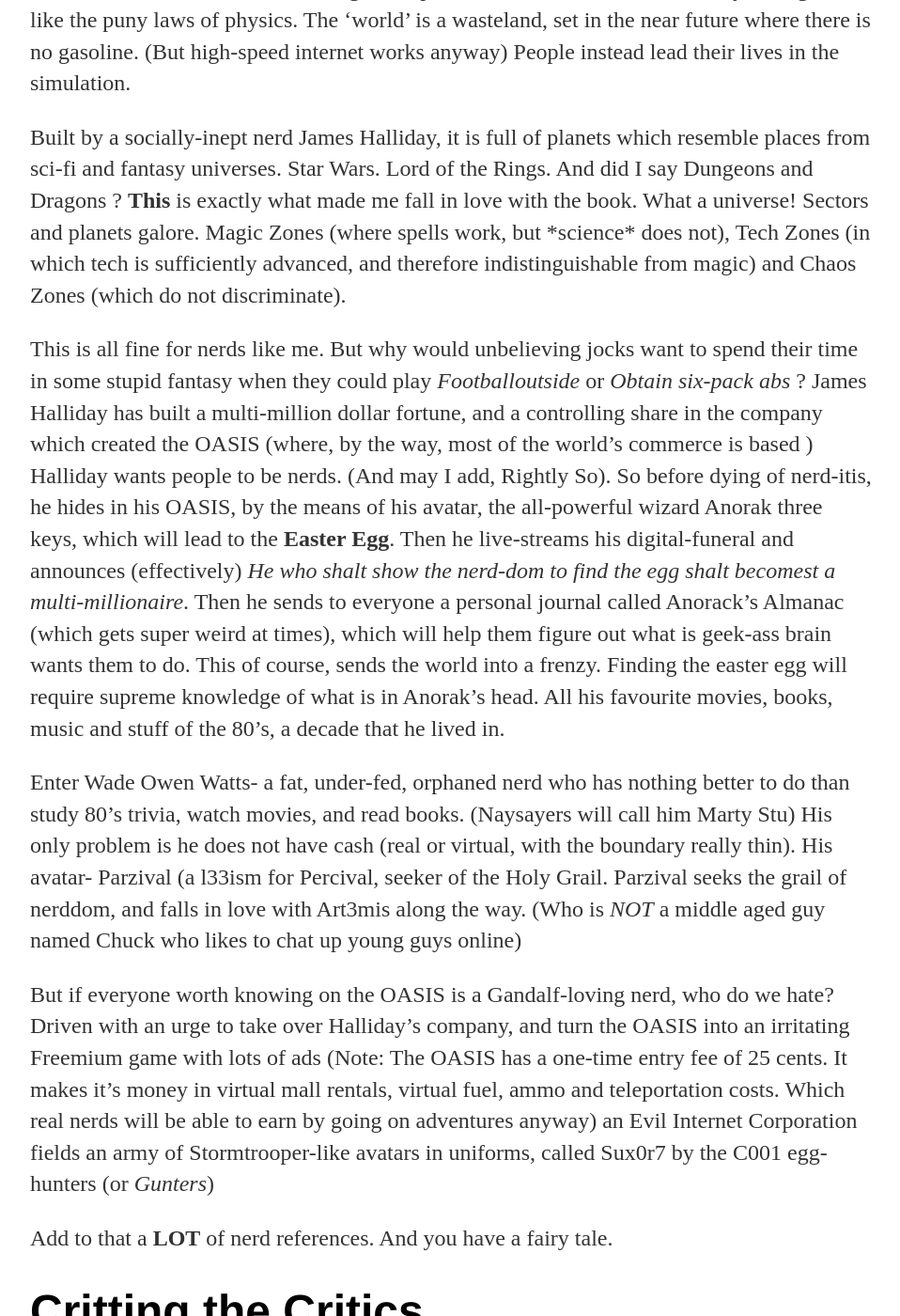
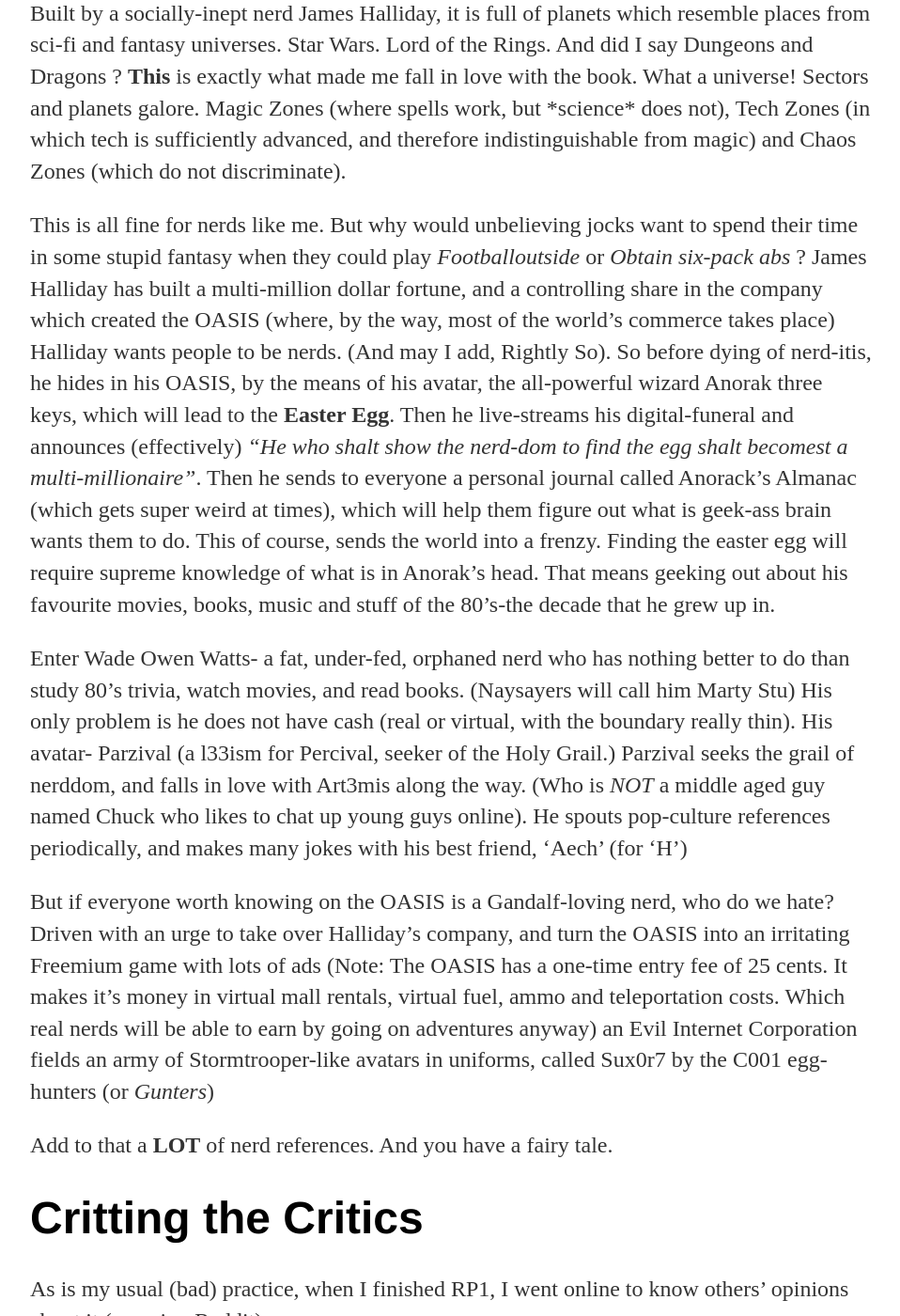
Before and after one commit to akshayrdeodhar/akshayrdeodhar.github.io, a Jekyll site: the page built from _posts/2018-10-03-ready-player-one.md, in a window 1280 px wide and 1400 px high, scrolled down 2998 px. Shown: the whole window at 94% size, without its empty margins (160-1118 px from the left). Built offline with Jekyll 4.4.1, drawn with Linux system fonts in a browser that asks for light colours; some of the changed text lies outside the part shown.

Commit message:
online editing

```diff
--- a/_posts/2018-10-03-ready-player-one.md
+++ b/_posts/2018-10-03-ready-player-one.md
@@ -30,9 +30,9 @@
 ![RP1](/images/rp1.jpg)
 
 The book is set in the OASIS (it stands for *Ontologically Anthropocentric Sensory Immersive Simulation* But if you ask Agent Grant Ward, he'd say:
-> Someone really wanted their initials to spell OASIS
+> "Someone really wanted their initials to spell OASIS"
 
-![SHIELD](/images/ward.jpg)
+![SHIELD](/images/ward.jpeg)
 
 The author builds the OASIS, and then builds a real world around it. He builds the real world in such a way that it sucks (or to be l33t, Suck7). And the OASIS literally has avatars named I-r0k.
 
@@ -42,9 +42,9 @@
 
 Built by a socially-inept nerd James Halliday, it is full of planets which resemble places from sci-fi and fantasy universes. Star Wars. Lord of the Rings. And did I say Dungeons and Dragons ? **This** is exactly what made me fall in love with the book. What a universe! Sectors and planets galore. Magic Zones (where spells work, but \*science\* does not), Tech Zones (in which tech is sufficiently advanced, and therefore indistinguishable from magic) and Chaos Zones (which do not discriminate).
 
-This is all fine for nerds like me. But why would unbelieving jocks want to spend their time in some stupid fantasy when they could play *Footballoutside* or *Obtain six-pack abs* ? James Halliday has built a multi-million dollar fortune, and a controlling share in the company which created the OASIS (where, by the way, most of the world's commerce is based ) Halliday wants people to be nerds. (And may I add, Rightly So). So before dying of nerd-itis, he hides in his OASIS, by the means of his avatar, the all-powerful wizard Anorak three keys, which will lead to the **Easter Egg**. Then he live-streams his digital-funeral and announces (effectively) *He who shalt show the nerd-dom to find the egg shalt becomest a multi-millionaire*. Then he sends to everyone a personal journal called Anorack's Almanac (which gets super weird at times), which will help them figure out what is geek-ass brain wants them to do. This of course, sends the world into a frenzy. Finding the easter egg will require supreme knowledge of what is in Anorak's head. All his favourite movies, books, music and stuff of the 80's, a decade that he lived in.
+This is all fine for nerds like me. But why would unbelieving jocks want to spend their time in some stupid fantasy when they could play *Footballoutside* or *Obtain six-pack abs* ? James Halliday has built a multi-million dollar fortune, and a controlling share in the company which created the OASIS (where, by the way, most of the world's commerce takes place) Halliday wants people to be nerds. (And may I add, Rightly So). So before dying of nerd-itis, he hides in his OASIS, by the means of his avatar, the all-powerful wizard Anorak three keys, which will lead to the **Easter Egg**. Then he live-streams his digital-funeral and announces (effectively) *"He who shalt show the nerd-dom to find the egg shalt becomest a multi-millionaire"*. Then he sends to everyone a personal journal called Anorack's Almanac (which gets super weird at times), which will help them figure out what is geek-ass brain wants them to do. This of course, sends the world into a frenzy. Finding the easter egg will require supreme knowledge of what is in Anorak's head. That means geeking out about his favourite movies, books, music and stuff of the 80's-the decade that he grew up in.
 
-Enter Wade Owen Watts- a fat, under-fed, orphaned nerd who has nothing better to do than study 80's trivia, watch movies, and read books. (Naysayers will call him Marty Stu) His only problem is he does not have cash (real or virtual, with the boundary really thin). His avatar- Parzival (a l33ism for Percival, seeker of the Holy Grail. Parzival seeks the grail of nerddom, and falls in love with Art3mis along the way. (Who is *NOT* a middle aged guy named Chuck who likes to chat up young guys online)
+Enter Wade Owen Watts- a fat, under-fed, orphaned nerd who has nothing better to do than study 80's trivia, watch movies, and read books. (Naysayers will call him Marty Stu) His only problem is he does not have cash (real or virtual, with the boundary really thin). His avatar- Parzival (a l33ism for Percival, seeker of the Holy Grail.) Parzival seeks the grail of nerddom, and falls in love with Art3mis along the way. (Who is *NOT* a middle aged guy named Chuck who likes to chat up young guys online). He spouts pop-culture references periodically, and makes many jokes with his best friend, 'Aech' (for 'H')
 
 But if everyone worth knowing on the OASIS is a Gandalf-loving nerd, who do we hate? Driven with an urge to take over Halliday's company, and turn the OASIS into an irritating Freemium game with lots of ads (Note: The OASIS has a one-time entry fee of 25 cents. It makes it's money in virtual mall rentals, virtual fuel, ammo and teleportation costs. Which real nerds will be able to earn by going on adventures anyway) an Evil Internet Corporation fields an army of Stormtrooper-like avatars in uniforms, called Sux0r7 by the C001 egg-hunters (or *Gunters*)
 
```
